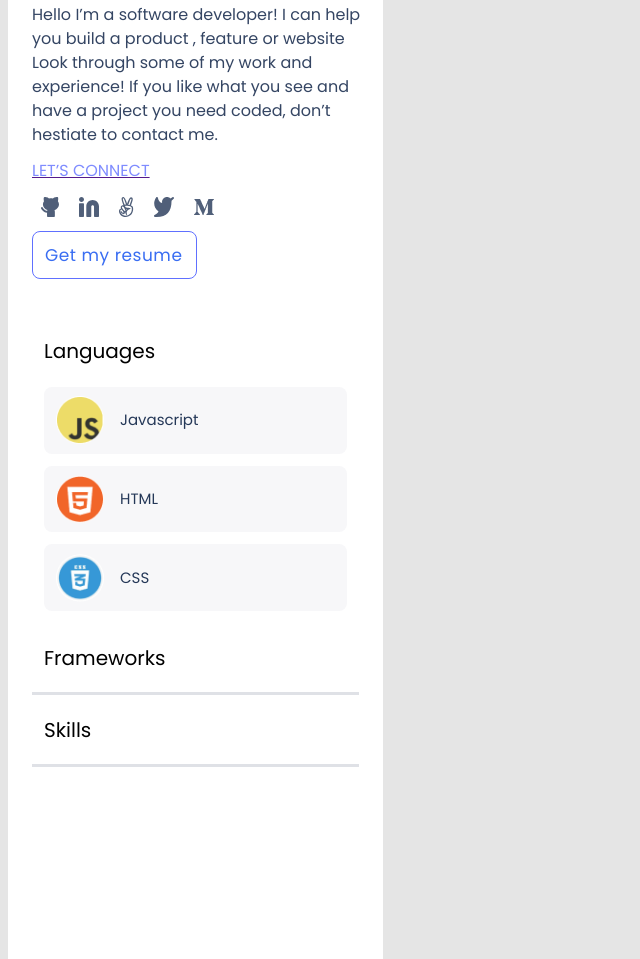
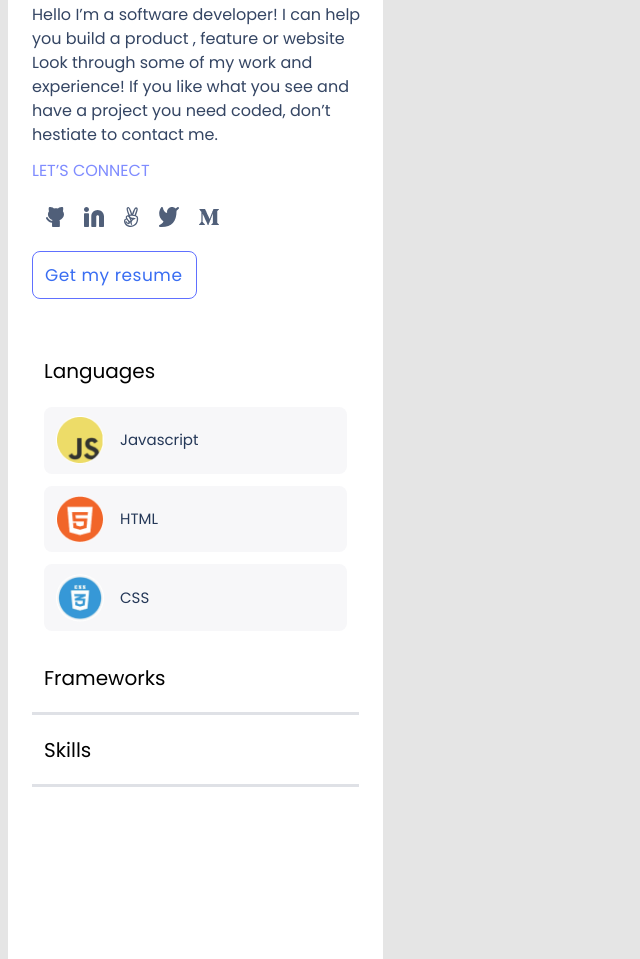
Before and after one commit to ahadb802/My-Portfolio, a website: page index.html in a window 1280 px wide. Shown: the part 3833-4792 px from the top of the page, without its empty margins (0-640 px from the left). Drawn offline with Linux system fonts and the light colour scheme.

Commit message:
udpate style to buttons

```diff
--- a/stylesheet.css
+++ b/stylesheet.css
@@ -2,7 +2,12 @@
   box-sizing: border-box;
   background: #e5e5e5;
 }
-
+button:hover {
+  border: 1px solid #0099cc;
+  background-color: #00aacc;
+  color: #ffffff;
+  padding: 5px 10px;
+}
 .header {
   background: white;
   max-width: 375px;
@@ -507,6 +512,9 @@
   line-height: 24px;
   color: #7f8cff;
 }
+.about-container a{
+  text-decoration-line:none ;
+}
 
 .media-icons1 {
   background-color: transparent;
@@ -516,11 +524,12 @@
   gap: 20px;
   list-style: none;
   margin-top: 16px;
-  margin-left: 10px;
-  margin-bottom: 12px;
-  width: 170.17px;
-  height: 20px;
-  padding-left: 0;
+  margin-left: 0px;
+  margin-bottom: 0px;
+flex-direction: row;
+padding: 0px;
+width: 200px;
+height: 40px;
 }
 
 .media-icons1 img {
@@ -541,6 +550,7 @@
   display: flex;
   flex-direction: row;
   align-items: center;
+  margin-top: 12px;
   padding: 12px;
   gap: 10px;
   width: 165px;
```
